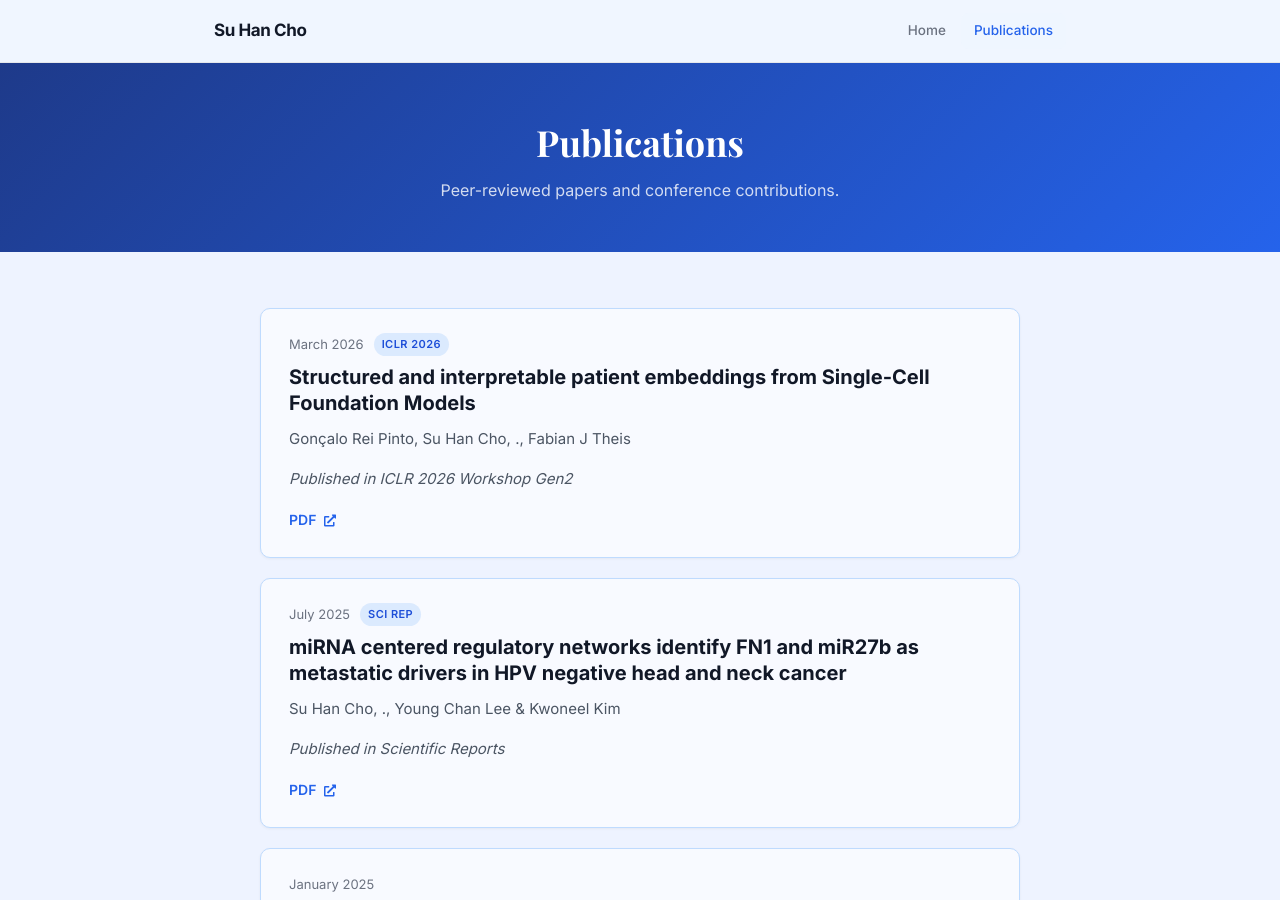
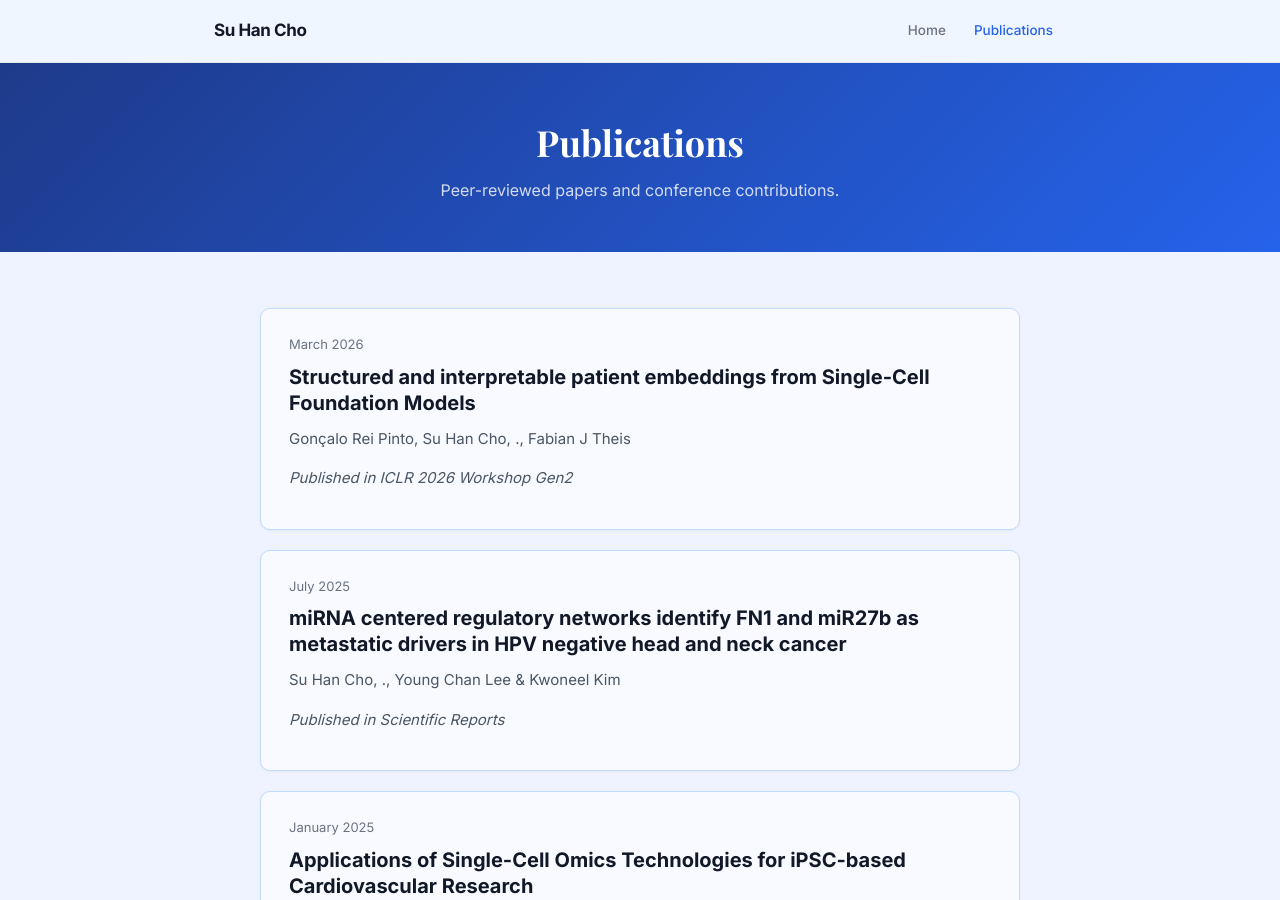
Before and after one commit to SuhanC/suhanc.github.io, a Jekyll site: the page built from publications.md, in a window 1280 px wide and 900 px high. Built offline with Jekyll 4.4.1, drawn with Linux system fonts in a browser that asks for light colours; nearby versions of some CDN libraries.

Commit message:
Update publications.yml

```diff
--- a/_data/publications.yml
+++ b/_data/publications.yml
@@ -2,15 +2,13 @@ main:
   - title: "Structured and interpretable patient embeddings from Single-Cell Foundation Models"
     authors: "Gonçalo Rei Pinto, Su Han Cho, ., Fabian J Theis"
     conference: "ICLR 2026 Workshop Gen2"
-    pdf: "https://openreview.net/pdf/3adeaacee37e7c754b71c08d222c65a8a2d633f9.pdf"
-    conference_short: "ICLR 2026"
+    Paper: "https://openreview.net/pdf?id=R69blzZXnr"
     date: "2026-03-01"
 
   - title: "miRNA centered regulatory networks identify FN1 and miR27b as metastatic drivers in HPV negative head and neck cancer"
     authors: "Su Han Cho, ., Young Chan Lee & Kwoneel Kim"
     conference: "Scientific Reports"
-    pdf: "https://www.nature.com/articles/s41598-025-08646-3"
-    conference_short: "Sci Rep"
+    Paper: "https://www.nature.com/articles/s41598-025-08646-3"
     date: "2025-07-01"
 
   - title: "Applications of Single-Cell Omics Technologies for iPSC-based Cardiovascular Research"
```
